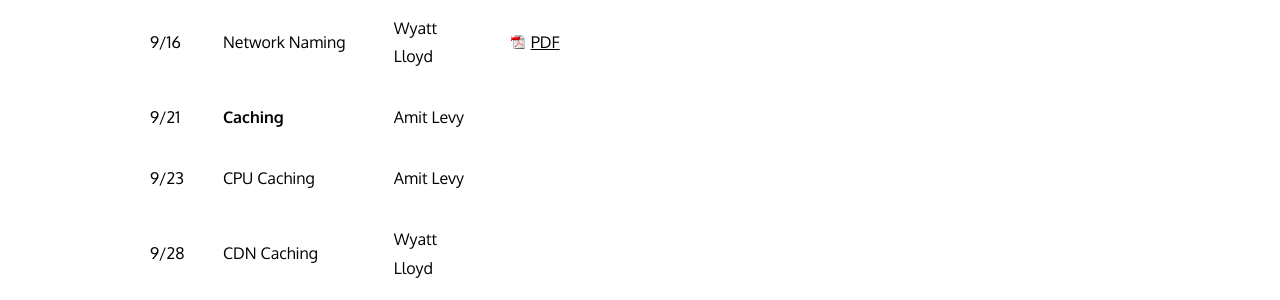
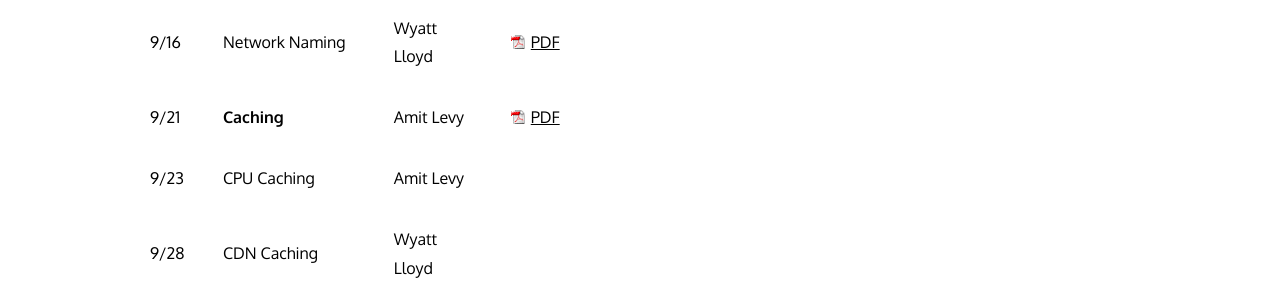
Before and after one commit to cos316/cos316-web, a Jekyll site: the page built from lectures.md, in a window 1280 px wide and 900 px high, scrolled down 492 px. Shown: the part 153-453 px from the top of the window. Built offline with Jekyll 4.4.1, drawn with Linux system fonts in a browser that asks for light colours; nearby versions of some CDN libraries.

Commit message:
Add caching lecture

```diff
--- a/lectures.md
+++ b/lectures.md
@@ -21,7 +21,7 @@ expected to attend lecture live if that is at all reasonable for you.
 | 9/09  | Unix File System  | Amit Levy | [PDF](/lectures/L04-unix-fs.pdf) | [](https://docs.google.com/document/d/1PZeeoFLXQvRJTWzQlOwF4SfvKgiB4pJfJ5qMZkiTCTw/edit?usp=sharing) [](/notes/Naming in UNIX File Systems.pdf) | [The Evolution of the UNIX Time-sharing System](/readings/unix_history.pdf) (Optional) |
 | 9/14  | Git               | Amit Levy | [PDF](/lectures/L05-git.pdf) | [](https://docs.google.com/document/d/1XYgXSpXXiJbCfIpH3TH_r_gcV0bIJbO5fn0sq5D8j2c/edit?usp=sharing) [](/notes/Git.pdf) | [Git Internals](https://git-scm.com/book/en/v2/Git-Internals-Plumbing-and-Porcelain) |
 | 9/16  | Network Naming    | Wyatt Lloyd | [PDF](/lectures/L06-network-naming.pdf) | | |
-| 9/21  | **Caching**       | Amit Levy | | | |
+| 9/21  | **Caching**       | Amit Levy | [PDF](/lectures/L07-caching.pdf) | | |
 | 9/23  | CPU Caching       | Amit Levy | | | |
 | 9/28  | CDN Caching       | Wyatt Lloyd | | | |
 | 9/30  | Relaxed Belady    | Wyatt Lloyd | | | [Learning Relaxed Belady for Content Distribution Network Caching](https://sunnyszy.github.io/assets/files/nsdi2020_lrb.pdf) |
```
Also changed, not shown: 1 other file.
